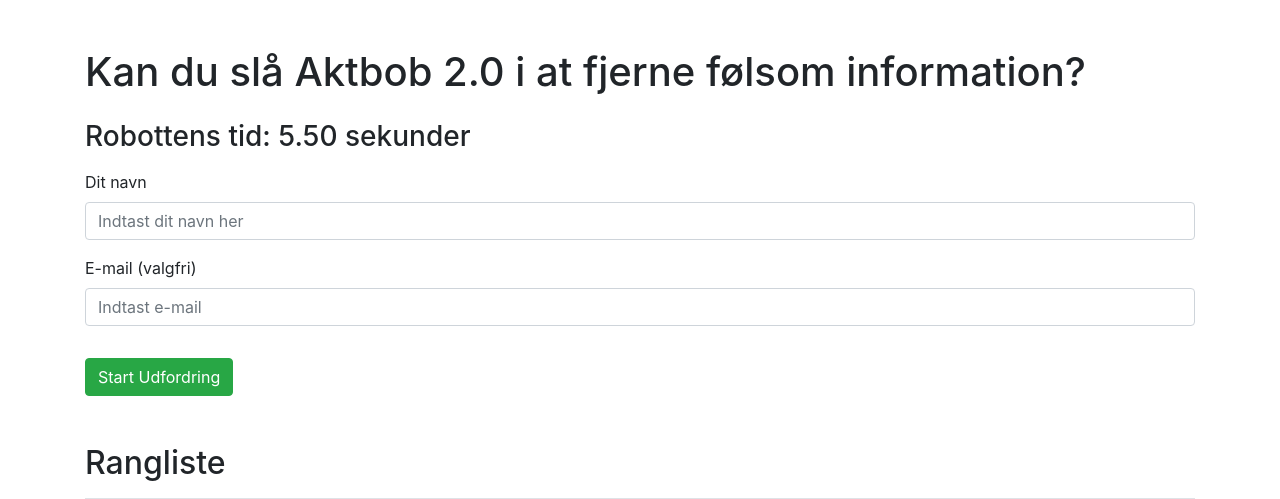
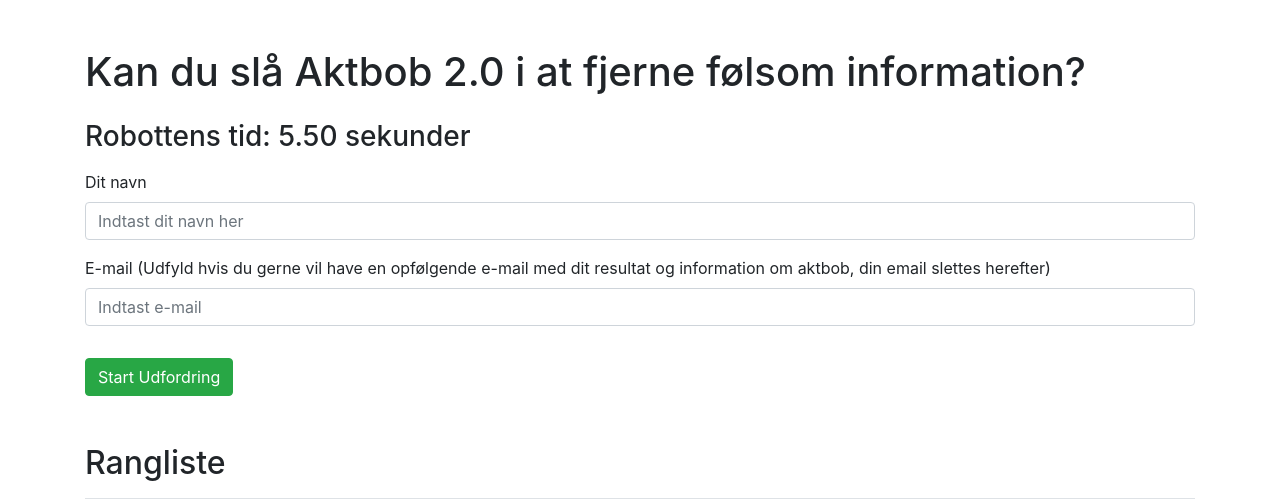
Before and after one commit to mtm-aarhus/AktbobStand, a Flask app: page / in a window 1280 px wide. Shown: the top 499 px of the page. Run offline with Flask 3, Linux system fonts and the light colour scheme; data comes from the database, SQL or seed files in the repository; some libraries are stand-ins or nearby versions.

Commit message:
opdateret email tekst

```diff
--- a/templates/index.html
+++ b/templates/index.html
@@ -44,7 +44,7 @@
             <input type="text" id="contestantName" class="form-control" placeholder="Indtast dit navn her">
         </div>
         <div class="form-group mt-3">
-            <label for="contestantEmail">E-mail (valgfri)</label>
+            <label for="contestantEmail">E-mail (Udfyld hvis du gerne vil have en opfølgende e-mail med dit resultat og information om aktbob, din email slettes herefter)</label>
             <input type="email" id="contestantEmail" class="form-control" placeholder="Indtast e-mail">
         </div>
         <button id="startChallenge" class="btn btn-success mt-3">Start Udfordring</button>
```
